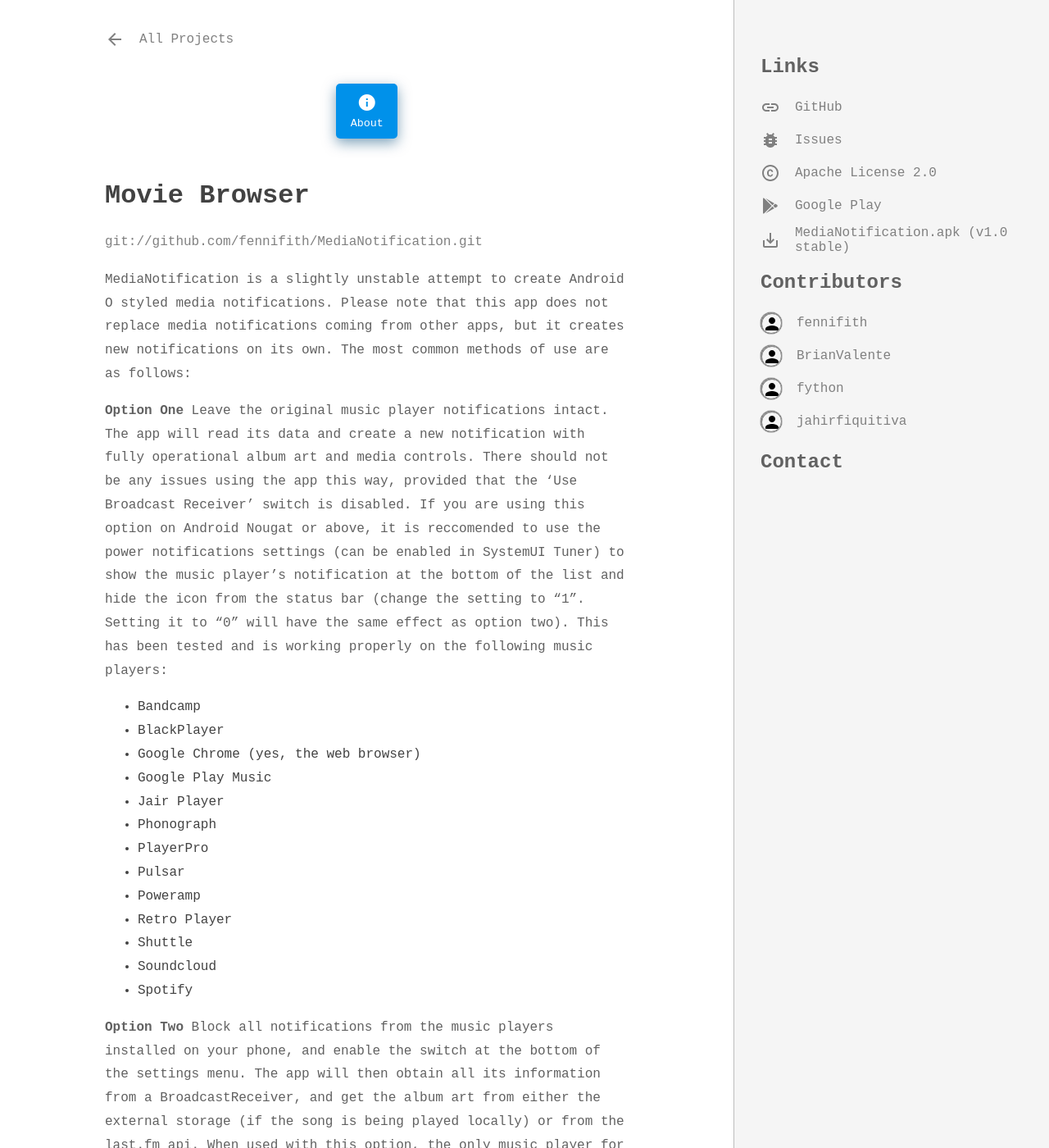
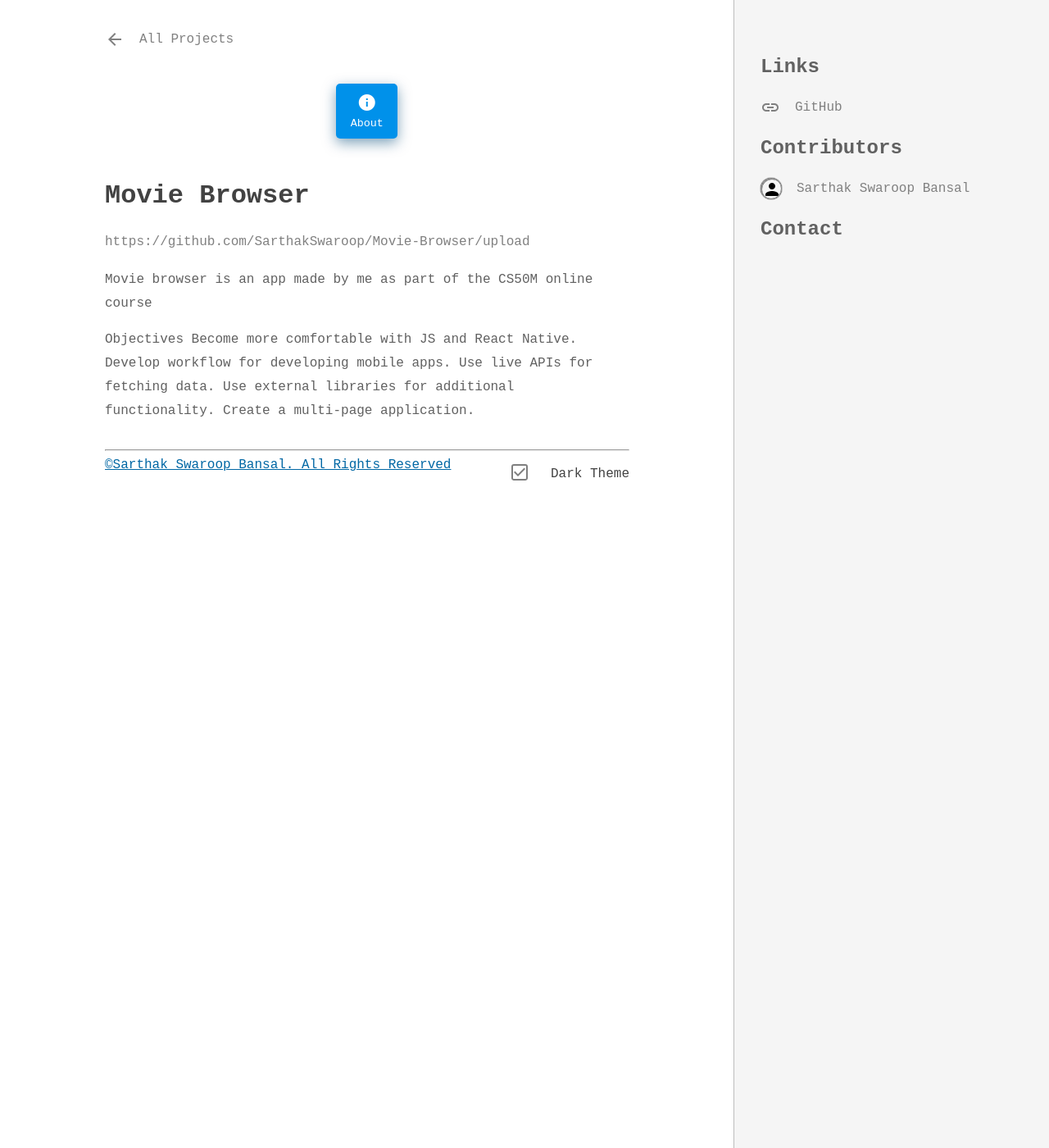
Before and after one commit to SarthakSwaroop/sarthakswaroop.github.io, a Jekyll site: the page built from _projects/moviebrowser.md, in a window 1280 px wide and 1400 px high. Shown: the whole window at 82% size. Built offline with Jekyll 4.4.1, drawn with Linux system fonts in a browser that asks for light colours; nearby versions of some CDN libraries; some web fonts are replaced; comment, search, counter and statistics services are not loaded; a style sheet for code colours, icons or effects is not loaded; some of the changed text lies outside the part shown.

Commit message:
Update moviebrowser.md

```diff
--- a/_projects/moviebrowser.md
+++ b/_projects/moviebrowser.md
@@ -4,91 +4,28 @@
 title: "Movie Browser"
 description: "App made using react native as part of CS50M"
 icon: "https://raw.githubusercontent.com/SarthakSwaroop/RAW/master/output-onlinepngtools%20(3).png"
-repo: "fennifith/MediaNotification"
-git: "git://github.com/fennifith/MediaNotification.git"
+repo: "sarthakswaroop/Movie-Browser"
+git: "https://github.com/SarthakSwaroop/Movie-Browser/upload"
 links:
   - name: "GitHub"
-    url: "https://github.com/fennifith/MediaNotification"
+    url: "https://github.com/sarthakswaroop/Movie-Browser"
     icon: "https://github.com/favicon.ico"
-  - name: "Issues"
-    url: "https://github.com/fennifith/MediaNotification/issues"
-    icon: "/images/ic/bug.svg"
-  - name: "Apache License 2.0"
-    url: "https://choosealicense.com/licenses/apache-2.0/"
-    icon: "/images/ic/copyright.svg"
-  - name: "Google Play"
-    url: "https://play.google.com/store/apps/details?id=james.medianotification"
-    icon: "/images/ic/play-store.svg"
-  - name: "MediaNotification.apk (v1.0 stable)"
-    url: "https://github.com/fennifith/MediaNotification/releases/download/v1.0/MediaNotification.apk"
-    icon: "/images/ic/download.svg"
 contributors:
-  - login: "fennifith"
-    avatar: "https://avatars1.githubusercontent.com/u/13000407?v=4"
-    url: "https://github.com/fennifith"
-  - login: "BrianValente"
-    avatar: "https://avatars3.githubusercontent.com/u/3992081?v=4"
-    url: "https://github.com/BrianValente"
-  - login: "fython"
-    avatar: "https://avatars2.githubusercontent.com/u/3166782?v=4"
-    url: "https://github.com/fython"
-  - login: "jahirfiquitiva"
-    avatar: "https://avatars0.githubusercontent.com/u/10360816?v=4"
-    url: "https://github.com/jahirfiquitiva"
-screenshots:
-  - "https://raw.githubusercontent.com/fennifith/MediaNotification/master/.github/images/settings.png"
-  - "https://raw.githubusercontent.com/fennifith/MediaNotification/master/.github/images/colors.png"
-  - "https://raw.githubusercontent.com/fennifith/MediaNotification/master/.github/images/apps.png"
+  - login: "Sarthak Swaroop Bansal"
+    avatar: "https://raw.githubusercontent.com/SarthakSwaroop/RAW/master/mee.jpg"
+    url: "https://github.com/sarthakswaroop"
+
 languages:
-  - "Java"
+  - "React Native"
 isDocs: "true"
 isWiki: "false"
 pushed: "2019-09-28T19:14:28Z"
 ---
+Movie browser is an app made by me as part of the CS50M online course
 
-MediaNotification is a slightly unstable attempt to create Android O styled media notifications. Please note that this app does not replace media notifications coming from other apps, but it creates new notifications on its own. The most common methods of use are as follows:
-
-**Option One**
-Leave the original music player notifications intact. The app will read its data and create a new notification with fully operational album art and media controls. There should not be any issues using the app this way, provided that the 'Use Broadcast Receiver' switch is disabled. If you are using this option on Android Nougat or above, it is reccomended to use the power notifications settings (can be enabled in SystemUI Tuner) to show the music player's notification at the bottom of the list and hide the icon from the status bar (change the setting to "1". Setting it to "0" will have the same effect as option two). This has been tested and is working properly on the following music players:
-  - Bandcamp
-  - BlackPlayer
-  - Google Chrome (yes, the web browser)
-  - Google Play Music
-  - Jair Player
-  - Phonograph
-  - PlayerPro
-  - Pulsar
-  - Poweramp
-  - Retro Player
-  - Shuttle
-  - Soundcloud
-  - Spotify
-
-**Option Two**
-Block all notifications from the music players installed on your phone, and enable the switch at the bottom of the settings menu. The app will then obtain all its information from a BroadcastReceiver, and get the album art from either the external storage (if the song is being played locally) or from the last.fm api. When used with this option, the only music player for which the notification still functions completely is Spotify. Most other apps will have problems with the player controls (player controls for unsupported apps are disabled by default, check the 'Media Controls Method' setting) and content intents (when the notification is clicked on). However, there are a few apps for which the content intents still function properly:
-  - BlackPlayer
-  - Phonograph
-  - Timber
-  - Jockey
-  - Jair Player
-  - Pulsar
-  - NewPipe
-
-As a sort of workaround, it is possible to set a 'Default Music Player' for the notification to open if it cannot obtain a content intent any other way.
-
-**IMPORTANT:** The following music players require their settings to be modified in order to work properly:
-  - Spotify: Enable "Device Broadcast Status" in the settings menu.
-  - Shuttle: Turn on last.fm scrobbling (you don't need to download a scrobbler).
-  - AIMP: The 'integrate to lock screen' setting must be enabled
-  - Jair Player: 'Enable Scrobbling' at the bottom of the settings menu. You will need to install the scrobbler app in order for this to work (uninstalling it will disable the setting).
-  - NewPipe: support for this player does exist, but is very limited. It is reccomended to turn on 'Use external audio player' in NewPipe's settings menu instead.
-  - BlackPlayer: Turn on the 'Scrobble Music' setting (at the bottom of the 'Metadata' section). You do not need to have a scrobbler installed.
-
-**Option Three**
-Somehow install the app on the system partition of your device, and grant it `android.permission.UPDATE_APP_OPS_STATS`. This is not possible to do from within the app as the `UPDATE_APP_OPS_STATS` permission is protected by the application signature. In other words, you will need to compile a new apk with the same signature as the rest of the system apps first. I am working on a way to bypass this permission and make the third option function with just root access, but it will be a while before it is finished.
-
----
-
-Unfortunately, this app does not function at all when used with the following music players. This is simply because they either do not use the MediaPlayer API, or they do use it and have prevented other apps from intercepting any information from it.
-  - iHeartRadio
-  - Rocket Player
+Objectives
+Become more comfortable with JS and React Native.
+Develop workflow for developing mobile apps.
+Use live APIs for fetching data.
+Use external libraries for additional functionality.
+Create a multi-page application.
```
